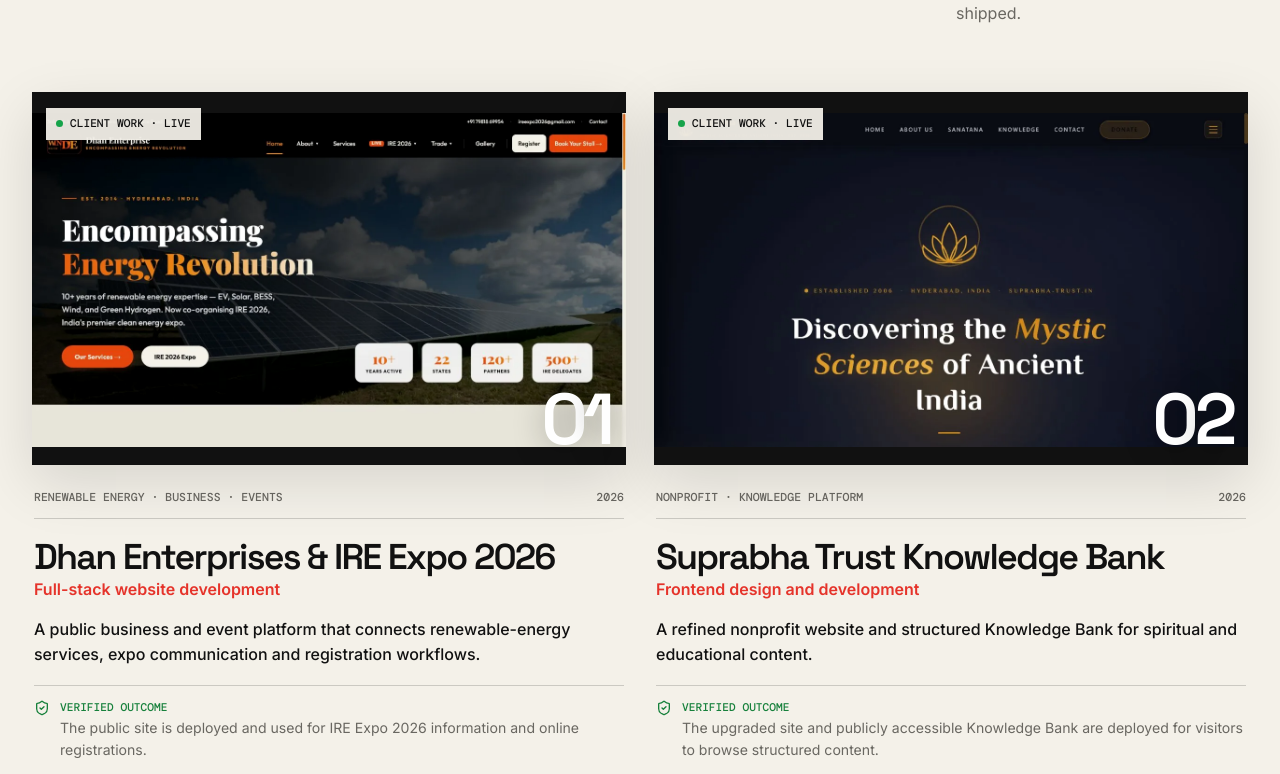
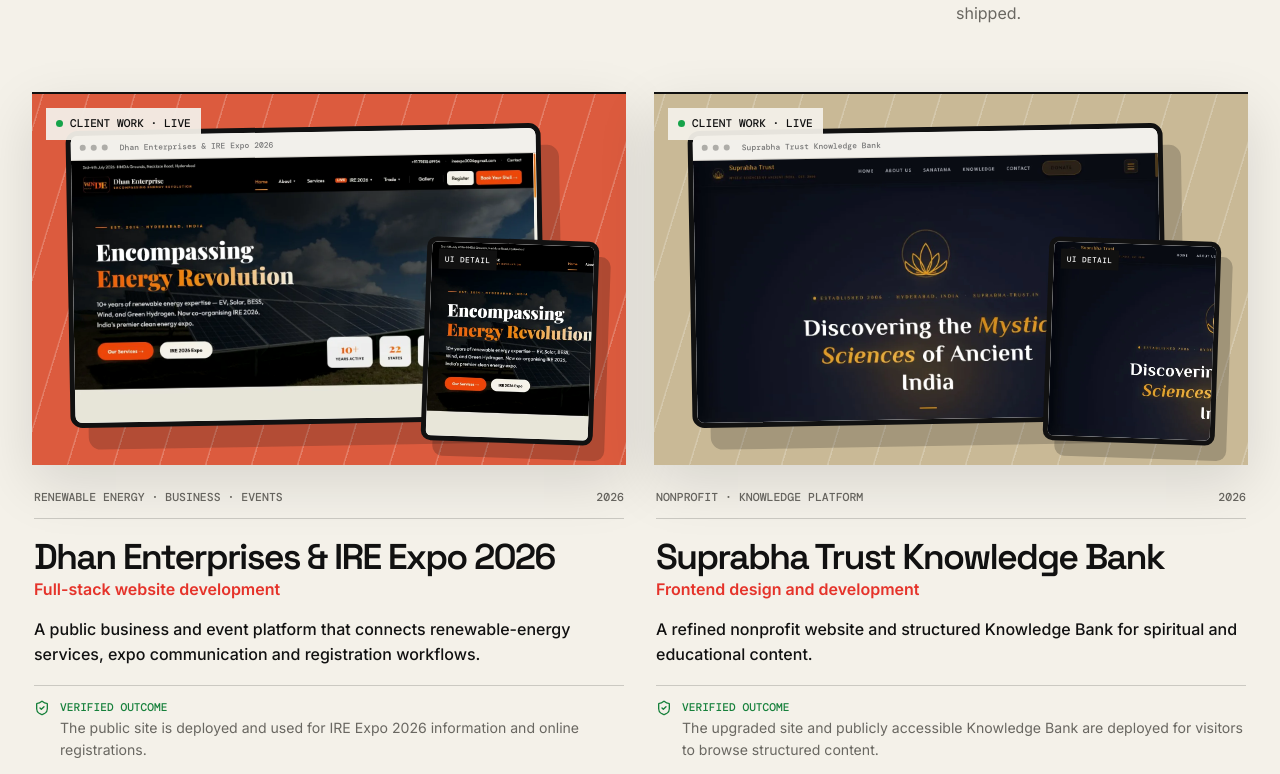
Before and after one commit to gmanisandeep/Portfolio, a React (Vite) app: page / in a window 1280 px wide. Shown: the part 1066-1840 px from the top of the page. Built offline with nearby package versions, Linux system fonts and the light colour scheme.

Commit message:
Add studio-style project mockups

```diff
--- a/src/App.jsx
+++ b/src/App.jsx
@@ -192,7 +192,13 @@
 }
 
 function ProjectMedia({ project, eager = false }) {
-  return project.image ? <img src={project.image} alt={`${project.title} interface`} width={project.width} height={project.height} loading={eager ? 'eager' : 'lazy'} fetchPriority={eager ? 'high' : 'auto'} decoding="async" />
+  return project.image ? <div className={`project-art project-art-${project.slug}`}>
+    <div className="art-browser">
+      <div className="art-browser-bar" aria-hidden="true"><i/><i/><i/><span>{project.title}</span></div>
+      <img src={project.image} alt={`${project.title} interface`} width={project.width} height={project.height} loading={eager ? 'eager' : 'lazy'} fetchPriority={eager ? 'high' : 'auto'} decoding="async" />
+    </div>
+    <div className="art-detail" aria-hidden="true"><span>UI detail</span><img src={project.image} alt="" width={project.width} height={project.height} loading="lazy" decoding="async" /></div>
+  </div>
     : <div className="project-monogram">TBH<span>{project.category}</span></div>;
 }
 
--- a/src/index.css
+++ b/src/index.css
@@ -74,15 +74,30 @@
 .projects-list { display:grid; grid-template-columns:repeat(2,minmax(0,1fr)); gap:56px 28px; }
 .project { min-width:0; display:flex; flex-direction:column; border-top:2px solid var(--ink); }
 .project-media { aspect-ratio:16/10; position:relative; overflow:hidden; background:var(--ink); box-shadow:0 18px 55px rgba(0,0,0,.12); }
-.project-media img { width:100%; height:100%; object-fit:contain; filter:saturate(.9) contrast(1.02); transition:transform .65s var(--ease),filter .5s; }
-.project:hover img { transform:scale(1.018); filter:saturate(1); }
+.project-art { position:relative; width:100%; height:100%; overflow:hidden; isolation:isolate; background:#d9d1c2; }
+.project-art::before { content:""; position:absolute; z-index:-1; inset:-35%; opacity:.3; background:repeating-linear-gradient(115deg,transparent 0 42px,rgba(255,255,255,.7) 43px 44px); transform:rotate(-8deg); }
+.project-art-dhan { background:#dc5b3e; }
+.project-art-suprabha { background:#c9b996; }
+.project-art-twinkle { background:#7257d9; }
+.project-art-campus { background:#4e86bd; }
+.project-art-lifeos { background:#7069bd; }
+.art-browser { position:absolute; left:6%; top:9%; width:80%; height:80%; overflow:hidden; border:5px solid #111; border-radius:12px; background:#fff; box-shadow:18px 22px 0 rgba(17,17,17,.2); transform:rotate(-1deg); }
+.art-browser-bar { height:25px; padding:0 9px; display:flex; align-items:center; gap:5px; background:#f2f0eb; border-bottom:1px solid #d4d0c8; }
+.art-browser-bar i { width:6px; height:6px; border-radius:50%; background:#111; opacity:.3; }
+.art-browser-bar span { max-width:66%; margin-left:7px; overflow:hidden; color:#777; font:500 .5rem DM Mono,monospace; text-overflow:ellipsis; white-space:nowrap; }
+.art-browser>img { width:100%; height:calc(100% - 25px); object-fit:cover; object-position:top; filter:saturate(.94) contrast(1.02); transition:transform .65s var(--ease),filter .5s; }
+.art-detail { position:absolute; z-index:2; right:5%; bottom:6%; width:29%; height:55%; overflow:hidden; border:5px solid #111; border-radius:10px; background:#fff; box-shadow:12px 15px 0 rgba(17,17,17,.22); transform:rotate(2deg); }
+.art-detail>span { position:absolute; z-index:2; left:7px; top:7px; padding:5px 6px; background:#111; color:#fff; font:500 .48rem DM Mono,monospace; letter-spacing:.06em; text-transform:uppercase; }
+.art-detail>img { width:180%; max-width:none; height:100%; object-fit:cover; object-position:left top; filter:saturate(.94) contrast(1.03); transition:transform .65s var(--ease); }
+.project:hover .art-browser>img { transform:scale(1.025); filter:saturate(1); }
+.project:hover .art-detail>img { transform:translateX(-2%) scale(1.03); }
 .project-copy { flex:1; display:flex; flex-direction:column; padding:24px 2px 0; }
 .project-monogram { height:100%; display:flex; flex-direction:column; align-items:center; justify-content:center; color:#fff; background:linear-gradient(135deg,#1b1b1b,#070707); font:700 clamp(5rem,12vw,11rem)/1 Space Grotesk; letter-spacing:-.08em; }
 .project-monogram span { margin-top:15px; color:#aaa; font:500 .62rem DM Mono,monospace; letter-spacing:.12em; text-transform:uppercase; }
 .project-proof { position:absolute; left:14px; top:14px; z-index:2; display:flex; align-items:center; gap:7px; margin:0; padding:8px 10px; background:rgba(244,241,233,.94); color:var(--ink); font:500 .7rem/1.4 DM Mono,monospace; text-transform:uppercase; }
 .project-proof i { width:7px; height:7px; border-radius:50%; background:#16a34a; }
 .project-status-in-progress .project-proof i { background:#f59e0b; }
-.project-index { position:absolute; right:15px; bottom:0; color:#fff; font:600 4.5rem Space Grotesk; letter-spacing:-.06em; text-shadow:0 5px 30px rgba(0,0,0,.35); }
+.project-index { display:none; }
 .project-meta { display:flex; justify-content:space-between; gap:12px; padding-bottom:11px; border-bottom:1px solid var(--line); color:var(--muted); font:500 .72rem/1.5 DM Mono,monospace; text-transform:uppercase; }
 .project-copy h3 { margin:21px 0 5px; font:600 clamp(2rem,2.8vw,3rem)/.95 Space Grotesk; letter-spacing:-.05em; }
 .contribution { margin:0 0 18px; color:var(--red); font-weight:600; }
@@ -145,7 +160,13 @@
 .evidence-cards { display:grid; grid-template-columns:repeat(3,minmax(0,1fr)); gap:16px; }
 .evidence-card { min-width:0; padding:14px 14px 18px; background:#fff; color:var(--ink); }
 .evidence-thumb { aspect-ratio:16/10; overflow:hidden; background:var(--ink); }
-.evidence-thumb img { width:100%; height:100%; object-fit:contain; }
+.evidence-thumb .art-browser { border-width:3px; border-radius:6px; box-shadow:8px 10px 0 rgba(17,17,17,.2); }
+.evidence-thumb .art-browser-bar { height:15px; padding-inline:5px; }
+.evidence-thumb .art-browser-bar i { width:4px; height:4px; }
+.evidence-thumb .art-browser-bar span { display:none; }
+.evidence-thumb .art-browser>img { height:calc(100% - 15px); }
+.evidence-thumb .art-detail { border-width:3px; border-radius:5px; box-shadow:6px 7px 0 rgba(17,17,17,.2); }
+.evidence-thumb .art-detail>span { display:none; }
 .evidence-card>p { margin:16px 0 7px; color:var(--red); font:500 .7rem/1.5 DM Mono,monospace; text-transform:uppercase; }
 .evidence-card h3 { margin:0 0 6px; font:600 clamp(1.4rem,2.2vw,2rem)/1 Space Grotesk,sans-serif; letter-spacing:-.035em; }
 .evidence-card>strong { display:block; color:var(--muted); font-size:.86rem; line-height:1.5; }
@@ -203,7 +224,9 @@
 .case-facts strong { font-size:.83rem; line-height:1.5; }
 .case-visual { padding:0 0 100px; }
 .case-image { aspect-ratio:16/8.7; overflow:hidden; background:#111; box-shadow:var(--shadow); }
-.case-image img { width:100%; height:100%; object-fit:cover; }
+.case-image .project-art { width:100%; height:100%; }
+.case-image .art-browser { left:8%; top:8%; width:78%; height:81%; }
+.case-image .art-detail { right:7%; bottom:5%; width:24%; height:58%; }
 .case-visual .button { margin-top:18px; }
 .case-story { padding:110px 0; color:#fff; background:var(--charcoal); }
 .case-story>.shell { display:grid; grid-template-columns:4fr 8fr; gap:60px; }
@@ -287,6 +310,8 @@
   .section-intro h2 { margin:19px 0; font-size:clamp(2.7rem,12.5vw,4.1rem); }
   .projects-list { grid-template-columns:1fr; gap:64px; }
   .project-media { width:100%; min-height:0; aspect-ratio:4/3; }
+  .art-browser { border-width:3px; border-radius:7px; box-shadow:10px 12px 0 rgba(17,17,17,.2); }
+  .art-detail { border-width:3px; border-radius:6px; box-shadow:7px 9px 0 rgba(17,17,17,.22); }
   .project-copy { width:100%; padding-top:20px; }
   .project-copy h3 { font-size:2.35rem; }
   .section-cta { margin-top:58px; align-items:flex-start; flex-direction:column; }
```
